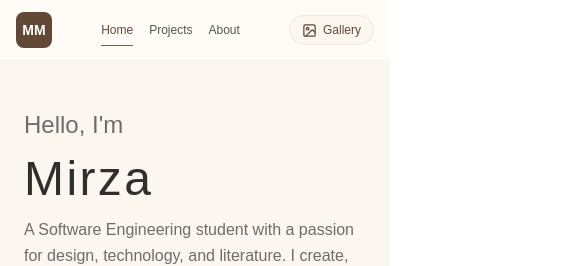
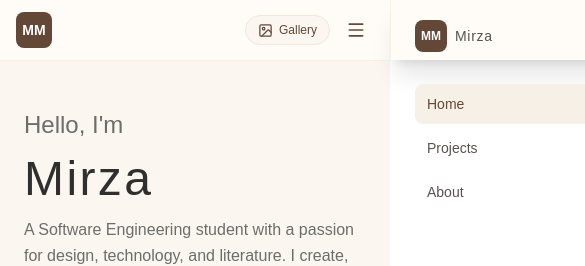
Before and after one commit to muhammadmirzaaa212-dev/profile-siswa, a Next.js app: page / in a window 390 px wide. Shown: the top 266 px of the page, 585 px wide, since content can reach past the window. Built offline with nearby package versions, Linux system fonts and the light colour scheme.

Commit message:
style: menambahkan responsive mobile pada navbar

```diff
--- a/src/components/Topbar.tsx
+++ b/src/components/Topbar.tsx
@@ -1,11 +1,13 @@
 "use client";
 
+import { useState } from "react";
 import { usePathname } from "next/navigation";
-import { ImageIcon } from "lucide-react";
+import { ImageIcon, Menu, X } from "lucide-react";
 import Link from "next/link";
 
 export default function Topbar() {
   const pathname = usePathname();
+  const [isOpen, setIsOpen] = useState(false);
 
   const menus = [
     {
@@ -36,7 +38,9 @@ export default function Topbar() {
             Mirza
           </span>
         </Link>
-        <nav className="flex items-center gap-4 sm:gap-6 md:gap-8 font-sans">
+
+        {/* Desktop nav */}
+        <nav className="hidden md:flex items-center gap-4 sm:gap-6 md:gap-8 font-sans">
           {menus.map((menu) => {
             const isActive =
               pathname === menu.href ||
@@ -65,17 +69,83 @@ export default function Topbar() {
             );
           })}
         </nav>
+
+        <div className="flex items-center gap-2">
           <Link
             href="/gallery"
             className="flex items-center justify-center gap-1.5 rounded-full border border-cream-300 bg-cream-100 px-3 py-1.5 text-brown-700 transition-all duration-300 hover:-translate-y-0.5 hover:border-brown-300 hover:bg-cream-200 sm:gap-2 sm:px-4 sm:py-2"
           >
             <ImageIcon size={15} />
-
             <span className="text-xs sm:text-sm">
               Gallery
             </span>
           </Link>
+
+          <button
+            onClick={() => setIsOpen(true)}
+            className="flex items-center justify-center rounded-lg p-2 text-brown-700 transition-colors duration-300 hover:bg-cream-200 md:hidden"
+            aria-label="Open menu"
+          >
+            <Menu size={20} />
+          </button>
         </div>
+      </div>
+
+      <div
+        className={`fixed inset-0 z-40 bg-black/30 backdrop-blur-sm transition-opacity duration-300 md:hidden
+          ${isOpen ? "opacity-100 pointer-events-auto" : "opacity-0 pointer-events-none"}
+        `}
+        onClick={() => setIsOpen(false)}
+      />
+
+      {/* Mobile sidebar */}
+      <aside
+        className={`fixed top-0 right-0 z-50 h-full w-64 border-l border-cream-200 bg-cream-50 px-6 py-5 shadow-xl transition-transform duration-300 md:hidden
+          ${isOpen ? "translate-x-0" : "translate-x-full"}
+        `}
+      >
+        <div className="mb-8 flex items-center justify-between">
+          <div className="flex items-center gap-2">
+            <div className="flex h-8 w-8 items-center justify-center rounded-lg bg-brown-700 text-xs font-semibold text-white">
+              MM
+            </div>
+            <span className="text-sm font-medium tracking-wider text-stone-600">
+              Mirza
+            </span>
+          </div>
+          <button
+            onClick={() => setIsOpen(false)}
+            className="flex items-center justify-center rounded-lg p-1.5 text-brown-700 transition-colors duration-300 hover:bg-cream-200"
+            aria-label="Close menu"
+          >
+            <X size={18} />
+          </button>
+        </div>
+
+        <nav className="flex flex-col gap-1 font-sans">
+          {menus.map((menu) => {
+            const isActive =
+              pathname === menu.href ||
+              (menu.href !== "/" && pathname.startsWith(menu.href));
+            return (
+              <Link
+                key={menu.href}
+                href={menu.href}
+                onClick={() => setIsOpen(false)}
+                className={`rounded-lg px-3 py-2.5 text-sm transition-colors duration-300
+                  ${
+                    isActive
+                      ? "bg-cream-200 font-medium text-brown-700"
+                      : "text-stone-600 hover:bg-cream-100 hover:text-brown-700"
+                  }
+                `}
+              >
+                {menu.name}
+              </Link>
+            );
+          })}
+        </nav>
+      </aside>
     </header>
   );
 }
```
Lines whose indentation alone changed are shown as unchanged.
